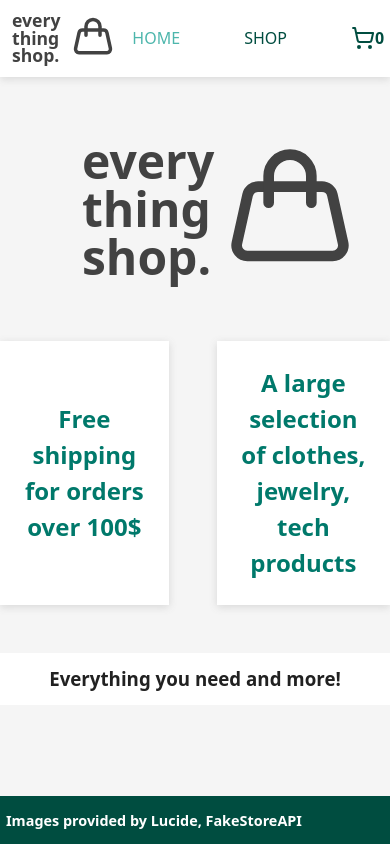
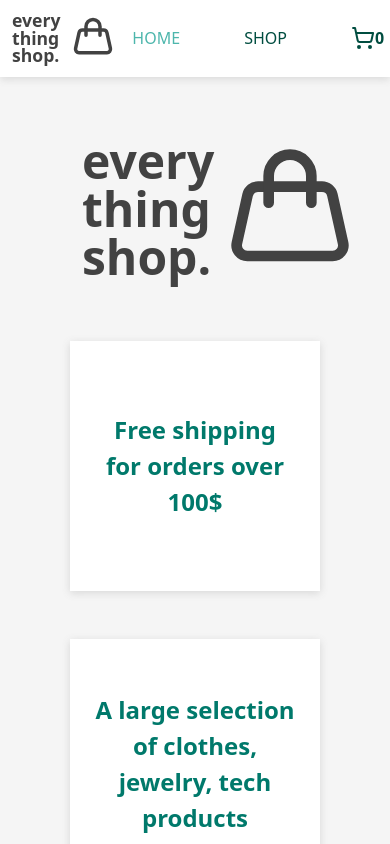
Before and after one commit to vicky-voin/odin-shopping-cart, a React (Vite) app: page / in a window 390 px wide. Shown: the top 844 px of the page. Built offline with nearby package versions, Linux system fonts and the light colour scheme.

Commit message:
Made the Home page responsive

```diff
--- a/src/components/Home.module.css
+++ b/src/components/Home.module.css
@@ -8,16 +8,19 @@
 .logoRoot {
   margin-top: 48px;
   width: 250px;
+  justify-content: center;
 }
 
 .legendRoot {
   margin: 48px auto;
-  display: grid;
+  display: flex;
+  flex-wrap: wrap;
+  /* display: grid;
   grid-template-columns: minmax(min-content, 250px) minmax(min-content, 250px);
-  grid-auto-flow: column;
+  grid-auto-flow: column; */
   justify-content: center;
   align-items: center;
-  column-gap: 48px;
+  gap: 48px;
 }
 
 .card {
@@ -25,7 +28,8 @@
   background-color: var(--color-white);
   padding: 24px;
   box-shadow: rgba(99, 99, 99, 0.2) 0px 2px 8px 0px;
-  height: 100%;
+  height: 250px;
+  width: 250px;
   align-content: center;
   color: var(--color-700);
 }
```
